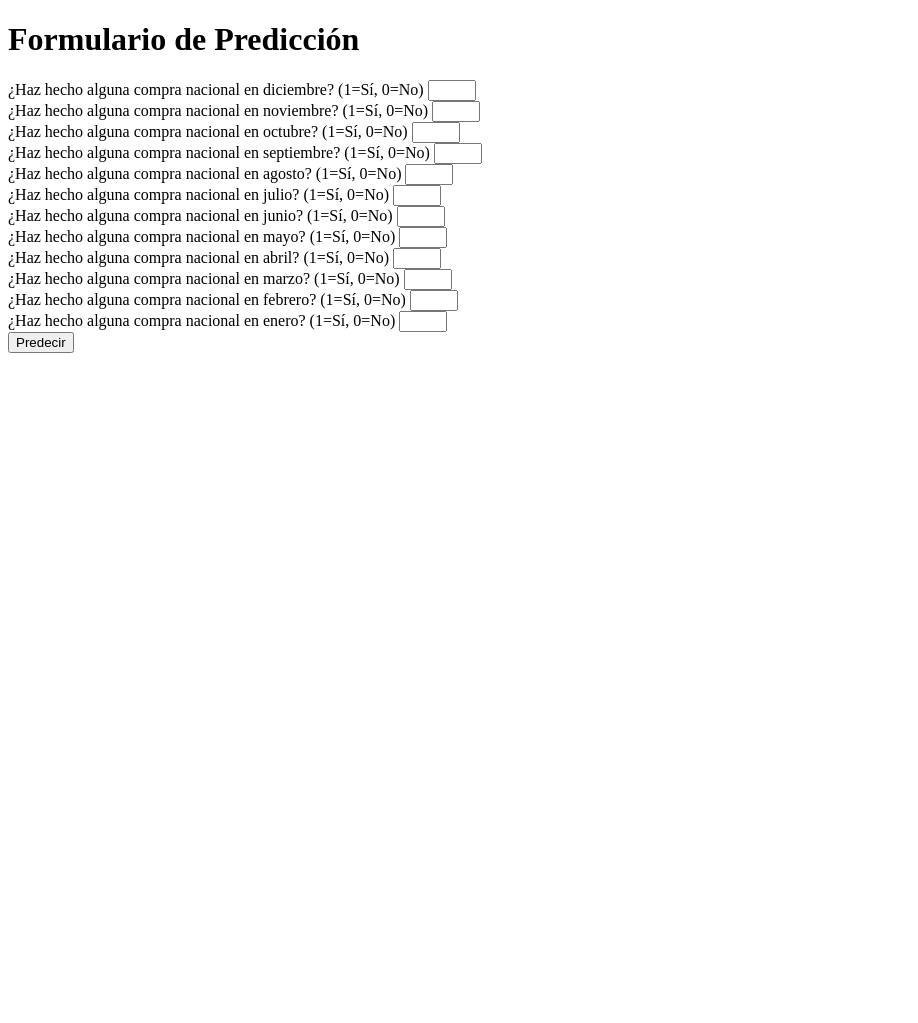
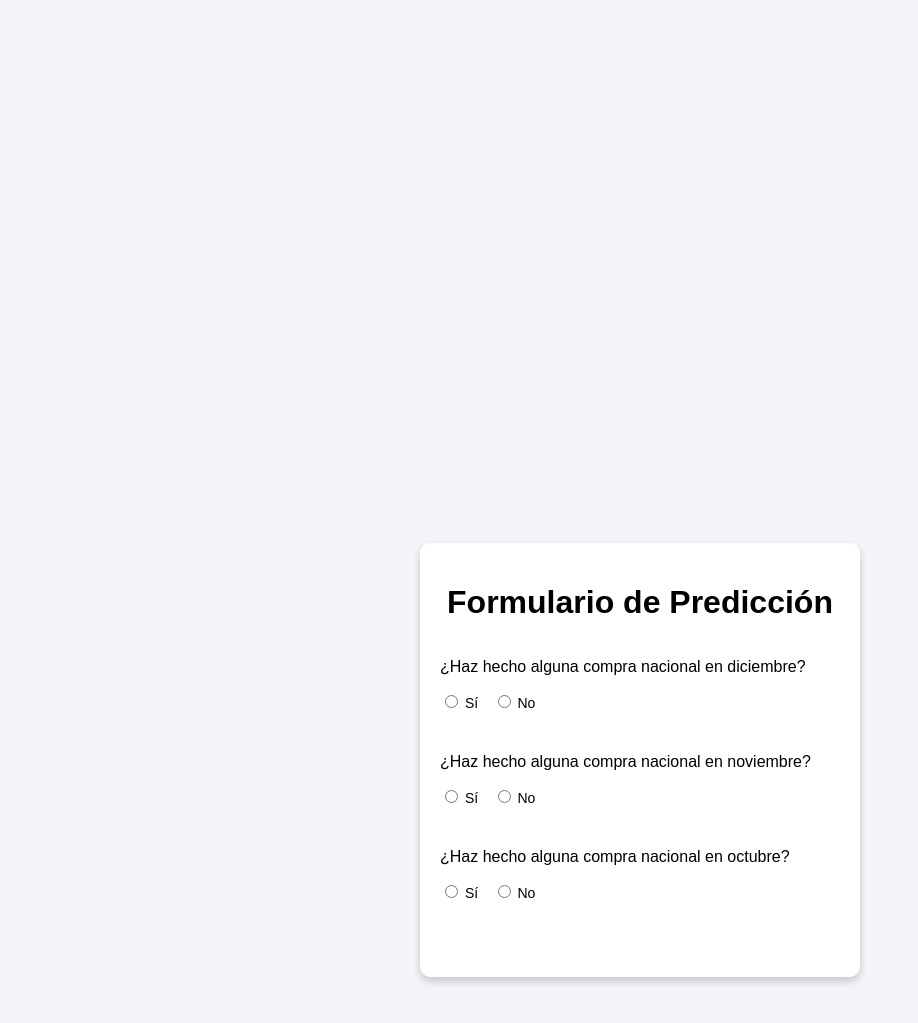
Before and after one commit to JuanAmpuero06/Monopoly_page, a Django app: page / in a window 1280 px wide. Shown: the top 1023 px of the page, without its empty margins (0-918 px from the left). Run offline with Django 5.2, Linux system fonts and the light colour scheme; parts of the project's set-up code (start-up, migrations or seed data) failed here and were passed over.

Commit message:
formulario de clasificacion terminado

```diff
--- a/Monopoly_page/settings.py
+++ b/Monopoly_page/settings.py
@@ -116,7 +116,11 @@ USE_TZ = True
 # Static files (CSS, JavaScript, Images)
 # https://docs.djangoproject.com/en/5.0/howto/static-files/
 
-STATIC_URL = 'static/'
+STATIC_URL = '/static/'
+STATICFILES_DIRS = [
+    BASE_DIR / "static",
+]
+
 
 # Default primary key field type
 # https://docs.djangoproject.com/en/5.0/ref/settings/#default-auto-field
--- /dev/null
+++ b/predictions/static/css/styles.css
@@ -0,0 +1,113 @@
+/* General styles */
+body {
+    font-family: Arial, sans-serif;
+    background-color: #f4f4f9;
+    margin: 0;
+    padding: 0;
+    display: flex;
+    justify-content: center;
+    align-items: center;
+    height: 100vh;
+}
+
+/* Main container */
+.container {
+    background-color: #ffffff;
+    border-radius: 10px;
+    box-shadow: 0 4px 8px rgba(0, 0, 0, 0.2);
+    padding: 20px;
+    max-width: 400px;
+    width: 90%;
+    text-align: center;
+}
+
+/* Form container with scroll */
+.form-container {
+    max-height: 300px; /* Height of the scrollable area */
+    overflow-y: auto;
+    padding-right: 10px; /* Space for the scrollbar */
+    margin-bottom: 15px;
+}
+
+/* Form styles */
+.prediction-form {
+    display: flex;
+    flex-direction: column;
+    align-items: flex-start;
+    gap: 15px;
+}
+
+/* Individual form group */
+.form-group {
+    margin-bottom: 10px;
+    text-align: left;
+}
+
+/* Labels for radio buttons */
+label {
+    margin-right: 10px;
+    font-size: 14px;
+}
+
+/* Submit button */
+.btn-submit {
+    background-color: #007BFF;
+    color: white;
+    border: none;
+    padding: 10px 20px;
+    font-size: 16px;
+    border-radius: 5px;
+    cursor: pointer;
+    transition: background-color 0.3s ease;
+}
+
+.btn-submit:hover {
+    background-color: #0056b3;
+}
+
+/* Result container styles */
+.result-container {
+    margin-top: 20px;
+    text-align: left;
+    background-color: #e9f7e9;
+    padding: 10px;
+    border: 1px solid #c3e6cb;
+    border-radius: 5px;
+}
+
+/* Modal styles */
+.modal {
+    display: none; /* Hidden by default */
+    position: fixed;
+    top: 0;
+    left: 0;
+    width: 100%;
+    height: 100%;
+    background-color: rgba(0, 0, 0, 0.5); /* Transparent black */
+    justify-content: center;
+    align-items: center;
+    z-index: 1000;
+}
+
+.modal-content {
+    background-color: #fff;
+    padding: 20px;
+    border-radius: 10px;
+    box-shadow: 0 4px 8px rgba(0, 0, 0, 0.2);
+    text-align: center;
+    width: 300px;
+}
+
+.close-button {
+    position: absolute;
+    top: 10px;
+    right: 15px;
+    font-size: 20px;
+    font-weight: bold;
+    color: #333;
+    cursor: pointer;
+}
+
+.close-button:hover {
+    color: #007BFF;
+}
--- a/predictions/templates/index.html
+++ b/predictions/templates/index.html
@@ -1,69 +1,89 @@
+{% load static %}
 <!DOCTYPE html>
 <html lang="es">
 <head>
     <meta charset="UTF-8">
     <meta name="viewport" content="width=device-width, initial-scale=1.0">
     <title>Predicción de Compras en Cuotas</title>
+    <link rel="stylesheet" href="{% static 'css/styles.css' %}">
 </head>
 <body>
+    <div class="container">
         <h1>Formulario de Predicción</h1>
-    <form method="POST">
+        <div class="form-container">
+            <form method="POST" class="prediction-form">
                 {% csrf_token %}
-        <div>
-            <label>¿Haz hecho alguna compra nacional en diciembre? (1=Sí, 0=No)</label>
-            <input type="number" name="FlgActCN_T12" min="0" max="1" required>
+                <div class="form-group">
+                    <p>¿Haz hecho alguna compra nacional en diciembre?</p>
+                    <label><input type="radio" name="FlgActCN_T12" value="1" required> Sí</label>
+                    <label><input type="radio" name="FlgActCN_T12" value="0"> No</label>
                 </div>
-        <div>
-            <label>¿Haz hecho alguna compra nacional en noviembre? (1=Sí, 0=No)</label>
-            <input type="number" name="FlgActCN_T11" min="0" max="1" required>
+                <div class="form-group">
+                    <p>¿Haz hecho alguna compra nacional en noviembre?</p>
+                    <label><input type="radio" name="FlgActCN_T11" value="1" required> Sí</label>
+                    <label><input type="radio" name="FlgActCN_T11" value="0"> No</label>
                 </div>
-        <div>
-            <label>¿Haz hecho alguna compra nacional en octubre? (1=Sí, 0=No)</label>
-            <input type="number" name="FlgActCN_T10" min="0" max="1" required>
+                <div class="form-group">
+                    <p>¿Haz hecho alguna compra nacional en octubre?</p>
+                    <label><input type="radio" name="FlgActCN_T10" value="1" required> Sí</label>
+                    <label><input type="radio" name="FlgActCN_T10" value="0"> No</label>
                 </div>
-        <div>
-            <label>¿Haz hecho alguna compra nacional en septiembre? (1=Sí, 0=No)</label>
-            <input type="number" name="FlgActCN_T09" min="0" max="1" required>
+                <div class="form-group">
+                    <p>¿Haz hecho alguna compra nacional en septiembre?</p>
+                    <label><input type="radio" name="FlgActCN_T09" value="1" required> Sí</label>
+                    <label><input type="radio" name="FlgActCN_T09" value="0"> No</label>
                 </div>
-        <div>
-            <label>¿Haz hecho alguna compra nacional en agosto? (1=Sí, 0=No)</label>
-            <input type="number" name="FlgActCN_T08" min="0" max="1" required>
+                <div class="form-group">
+                    <p>¿Haz hecho alguna compra nacional en agosto?</p>
+                    <label><input type="radio" name="FlgActCN_T08" value="1" required> Sí</label>
+                    <label><input type="radio" name="FlgActCN_T08" value="0"> No</label>
                 </div>
-        <div>
-            <label>¿Haz hecho alguna compra nacional en julio? (1=Sí, 0=No)</label>
-            <input type="number" name="FlgActCN_T07" min="0" max="1" required>
+                <div class="form-group">
+                    <p>¿Haz hecho alguna compra nacional en julio?</p>
+                    <label><input type="radio" name="FlgActCN_T07" value="1" required> Sí</label>
+                    <label><input type="radio" name="FlgActCN_T07" value="0"> No</label>
                 </div>
-        <div>
-            <label>¿Haz hecho alguna compra nacional en junio? (1=Sí, 0=No)</label>
-            <input type="number" name="FlgActCN_T06" min="0" max="1" required>
+                <div class="form-group">
+                    <p>¿Haz hecho alguna compra nacional en junio?</p>
+                    <label><input type="radio" name="FlgActCN_T06" value="1" required> Sí</label>
+                    <label><input type="radio" name="FlgActCN_T06" value="0"> No</label>
                 </div>
-        <div>
-            <label>¿Haz hecho alguna compra nacional en mayo? (1=Sí, 0=No)</label>
-            <input type="number" name="FlgActCN_T05" min="0" max="1" required>
+                <div class="form-group">
+                    <p>¿Haz hecho alguna compra nacional en mayo?</p>
+                    <label><input type="radio" name="FlgActCN_T05" value="1" required> Sí</label>
+                    <label><input type="radio" name="FlgActCN_T05" value="0"> No</label>
                 </div>
-        <div>
-            <label>¿Haz hecho alguna compra nacional en abril? (1=Sí, 0=No)</label>
-            <input type="number" name="FlgActCN_T04" min="0" max="1" required>
+                <div class="form-group">
+                    <p>¿Haz hecho alguna compra nacional en abril?</p>
+                    <label><input type="radio" name="FlgActCN_T04" value="1" required> Sí</label>
+                    <label><input type="radio" name="FlgActCN_T04" value="0"> No</label>
                 </div>
-        <div>
-            <label>¿Haz hecho alguna compra nacional en marzo? (1=Sí, 0=No)</label>
-            <input type="number" name="FlgActCN_T03" min="0" max="1" required>
+                <div class="form-group">
+                    <p>¿Haz hecho alguna compra nacional en marzo?</p>
+                    <label><input type="radio" name="FlgActCN_T03" value="1" required> Sí</label>
+                    <label><input type="radio" name="FlgActCN_T03" value="0"> No</label>
                 </div>
-        <div>
-            <label>¿Haz hecho alguna compra nacional en febrero? (1=Sí, 0=No)</label>
-            <input type="number" name="FlgActCN_T02" min="0" max="1" required>
+                <div class="form-group">
+                    <p>¿Haz hecho alguna compra nacional en diciembre?</p>
+                    <label><input type="radio" name="FlgActCN_T02" value="1" required> Sí</label>
+                    <label><input type="radio" name="FlgActCN_T02" value="0"> No</label>
                 </div>
-        <div>
-            <label>¿Haz hecho alguna compra nacional en enero? (1=Sí, 0=No)</label>
-            <input type="number" name="FlgActCN_T01" min="0" max="1" required>
+                <div class="form-group">
+                    <p>¿Haz hecho alguna compra nacional en enero?</p>
+                    <label><input type="radio" name="FlgActCN_T01" value="1" required> Sí</label>
+                    <label><input type="radio" name="FlgActCN_T01" value="0"> No</label>
                 </div>
-        <button type="submit">Predecir</button>
+                <button type="submit" class="btn-submit">Predecir</button>
             </form>
+        </div>
+    </div>
 
     {% if prediction %}
+    <div class="result-container">
         <h2>Resultado</h2>
         <p><strong>Predicción:</strong> {{ prediction }}</p>
-    <p><strong>Probabilidad:</strong> {{ probability }}</p>
+        <p><strong>Probabilidad:</strong> {{ probability }}%</p>
+    </div>
     {% endif %}
 </body>
 </html>
--- a/predictions/views.py
+++ b/predictions/views.py
@@ -1,8 +1,7 @@
+from django.shortcuts import render
+import joblib
 import os
 import pandas as pd
-import joblib
-from django.shortcuts import render
-from django.http import JsonResponse
 
 # Define the path to the model
 MODEL_PATH = os.path.join(os.path.dirname(__file__), '..', 'xgb_model.pkl')
@@ -10,10 +9,12 @@ MODEL_PATH = os.path.join(os.path.dirname(__file__), '..', 'xgb_model.pkl')
 # Load the model
 model = joblib.load(MODEL_PATH)
 
-# View for prediction
 def index(request):
+    prediction = None
+    probability = None
+
     if request.method == 'POST':
-        # Collect form data
+        # Obtener los datos del formulario
         inputs = {
             'FlgActCN_T12': int(request.POST.get('FlgActCN_T12', 0)),
             'FlgActCN_T11': int(request.POST.get('FlgActCN_T11', 0)),
@@ -27,19 +28,23 @@ def index(request):
             'FlgActCN_T03': int(request.POST.get('FlgActCN_T03', 0)),
             'FlgActCN_T02': int(request.POST.get('FlgActCN_T02', 0)),
             'FlgActCN_T01': int(request.POST.get('FlgActCN_T01', 0)),
+            # Agrega el resto de las variables aquí
         }
 
-        # Create a DataFrame for prediction
+        # Convertir los datos del formulario a un DataFrame para hacer la predicción
         input_df = pd.DataFrame([inputs])
 
-        # Predict using the model
+        # Realizar la predicción
         prediction = model.predict(input_df)[0]
-        probability = model.predict_proba(input_df)[0, 1]
+        probability = model.predict_proba(input_df)[:, 1][0]  # Obtener la probabilidad para la clase 1
 
-        # Return response
-        return JsonResponse({
+        # Pasar los resultados al contexto
+        return render(request, 'index.html', {
             'prediction': 'Realizará compras en cuotas' if prediction == 1 else 'No realizará compras en cuotas',
             'probability': f'{probability:.2f}'
         })
 
-    return render(request, 'index.html')
+    return render(request, 'index.html', {
+        'prediction': prediction,
+        'probability': probability
+    })
```
Also changed, not shown: predictions/static/js/scripts.js (added, +20 -0 lines). Lines whose indentation alone changed are shown as unchanged.
